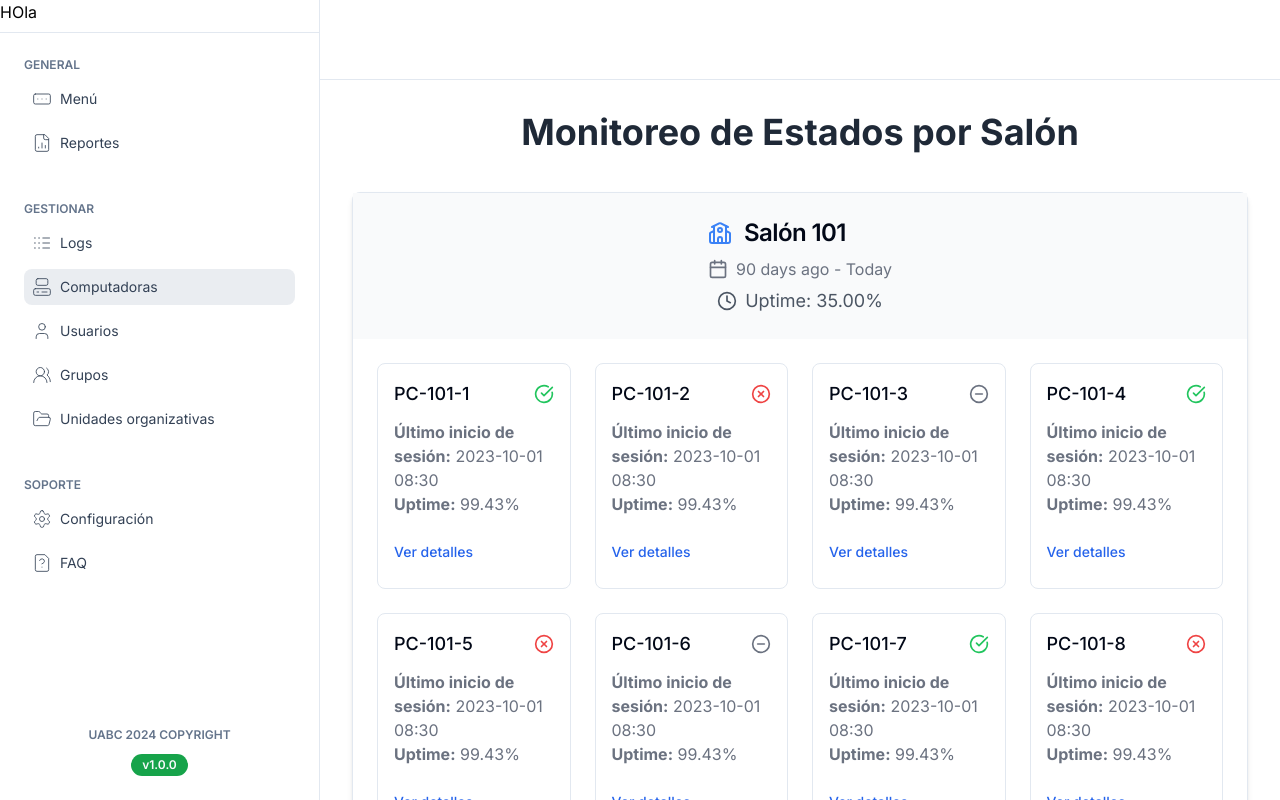
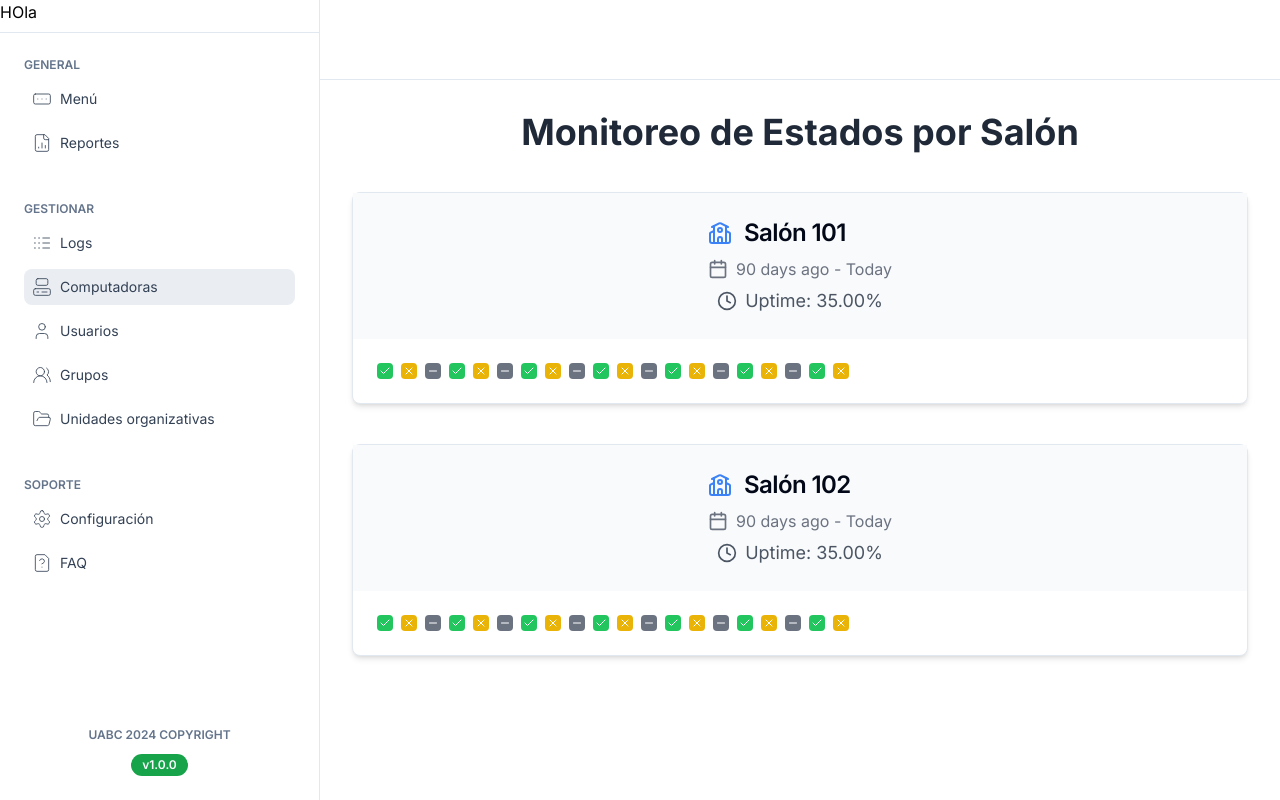
Before and after one commit to Niklauswy/samba, a Next.js app: page /computers in a window 1280 px wide. Shown: the top 800 px of the page. Built offline with nearby package versions, Linux system fonts and the light colour scheme.

Commit message:
Add computers page

```diff
--- a/app/(routes)/(dashboard)/computers/page.jsx
+++ b/app/(routes)/(dashboard)/computers/page.jsx
@@ -4,7 +4,7 @@ import { Card, CardContent, CardHeader, CardTitle } from "@/components/ui/card"
 import { Badge } from "@/components/ui/badge"
 import { Button } from "@/components/ui/button"
 import { Dialog, DialogContent, DialogHeader, DialogTitle, DialogTrigger } from "@/components/ui/dialog"
-import { Monitor, Laptop, Info, School, ChevronDown, CheckCircle, XCircle, MinusCircle, Clock, Calendar } from "lucide-react"
+import { Monitor, Laptop, Info, School, ChevronDown, CheckCircle, XCircle, MinusCircle, Clock, Calendar, Check, X, Minus } from "lucide-react"
 import { Tabs, TabsList, TabsTrigger, TabsContent } from "@/components/ui/tabs"
 import { Tooltip, TooltipTrigger, TooltipContent, TooltipProvider } from "@/components/ui/tooltip"
 import { Terminal, Apple, HelpCircle } from "lucide-react"
@@ -122,25 +122,18 @@ export default function ComputerManagement({ classrooms = exampleClassrooms }) {
                   </div>
                 </CardHeader>
                 <CardContent className="p-6">
-                  <div className="grid grid-cols-1 sm:grid-cols-2 lg:grid-cols-4 gap-6">
+                  <div className="flex space-x-2 overflow-x-auto">
                     {classroom.computers.map((computer) => (
-                      <div key={computer.id} className="border rounded-lg p-4 hover:shadow">
-                        <div className="flex items-center justify-between">
-                          <h2 className="text-lg font-medium">{computer.name}</h2>
-                          {statusIcons[computer.status]}
-                        </div>
-                        <div className="mt-3 text-gray-500">
-                          <p><strong>Último inicio de sesión:</strong> {computer.lastLogin}</p>
-                          <p><strong>Uptime:</strong> {computer.uptimePercentage || '99.43%'}</p>
-                        </div>
-                        <Button
-                          variant="link"
-                          className="mt-4 text-blue-600 p-0"
+                      <Tooltip key={computer.id} content={`Estado: ${statusNames[computer.status]}\nÚltimo inicio de sesión: ${computer.lastLogin}`}>
+                        <div
+                          className={`w-4 h-4 rounded ${statusColors[computer.status]} flex items-center justify-center cursor-pointer`}
                           onClick={() => setSelectedComputer(computer)}
                         >
-                          Ver detalles
-                        </Button>
-                      </div>
+                          {computer.status === 'activo' && <Check className="h-3 w-3 text-white" />}
+                          {computer.status === 'mantenimiento' && <X className="h-3 w-3 text-white" />}
+                          {computer.status === 'desconocido' && <Minus className="h-3 w-3 text-white" />}
+                        </div>
+                      </Tooltip>
                     ))}
                   </div>
                 </CardContent>
```
